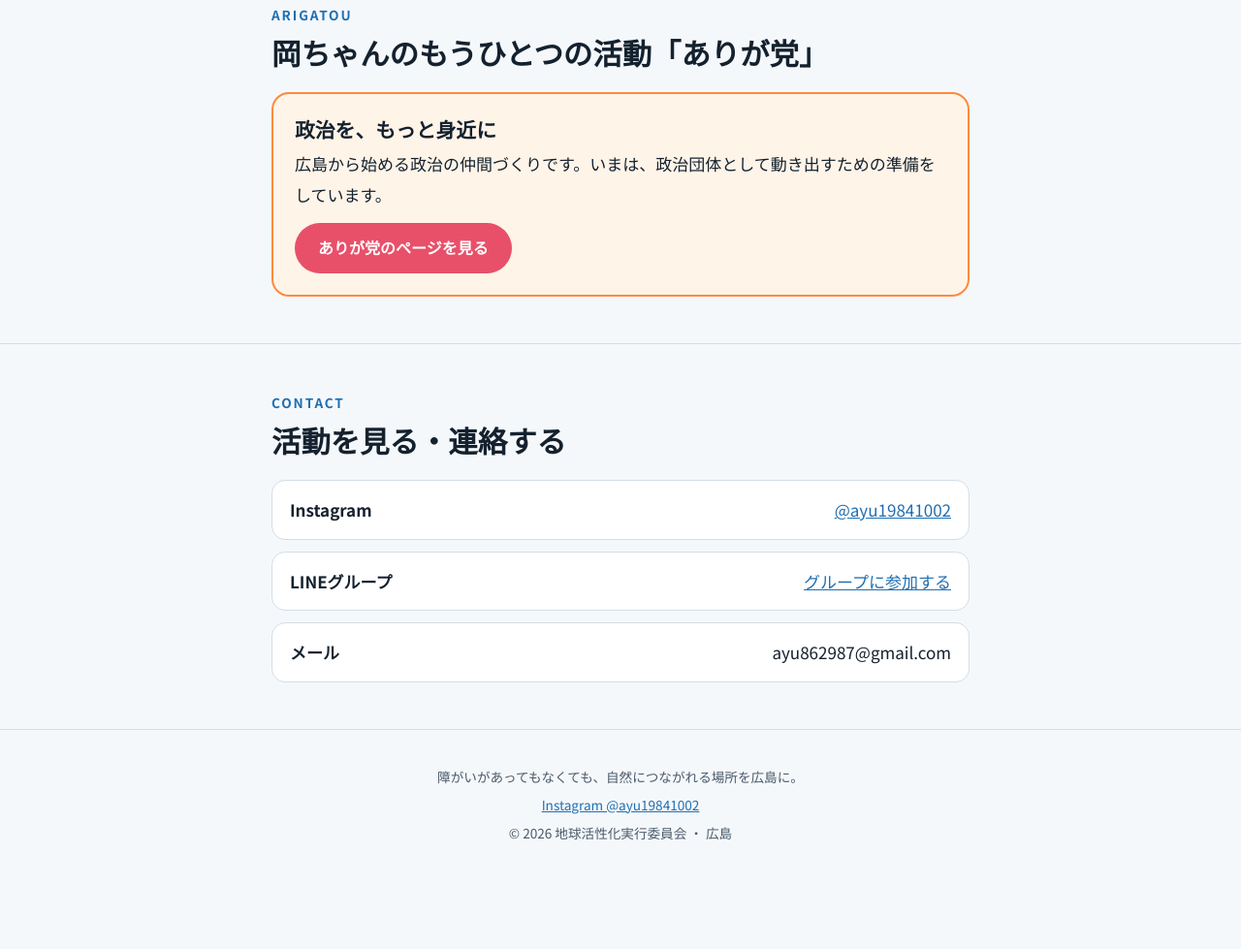
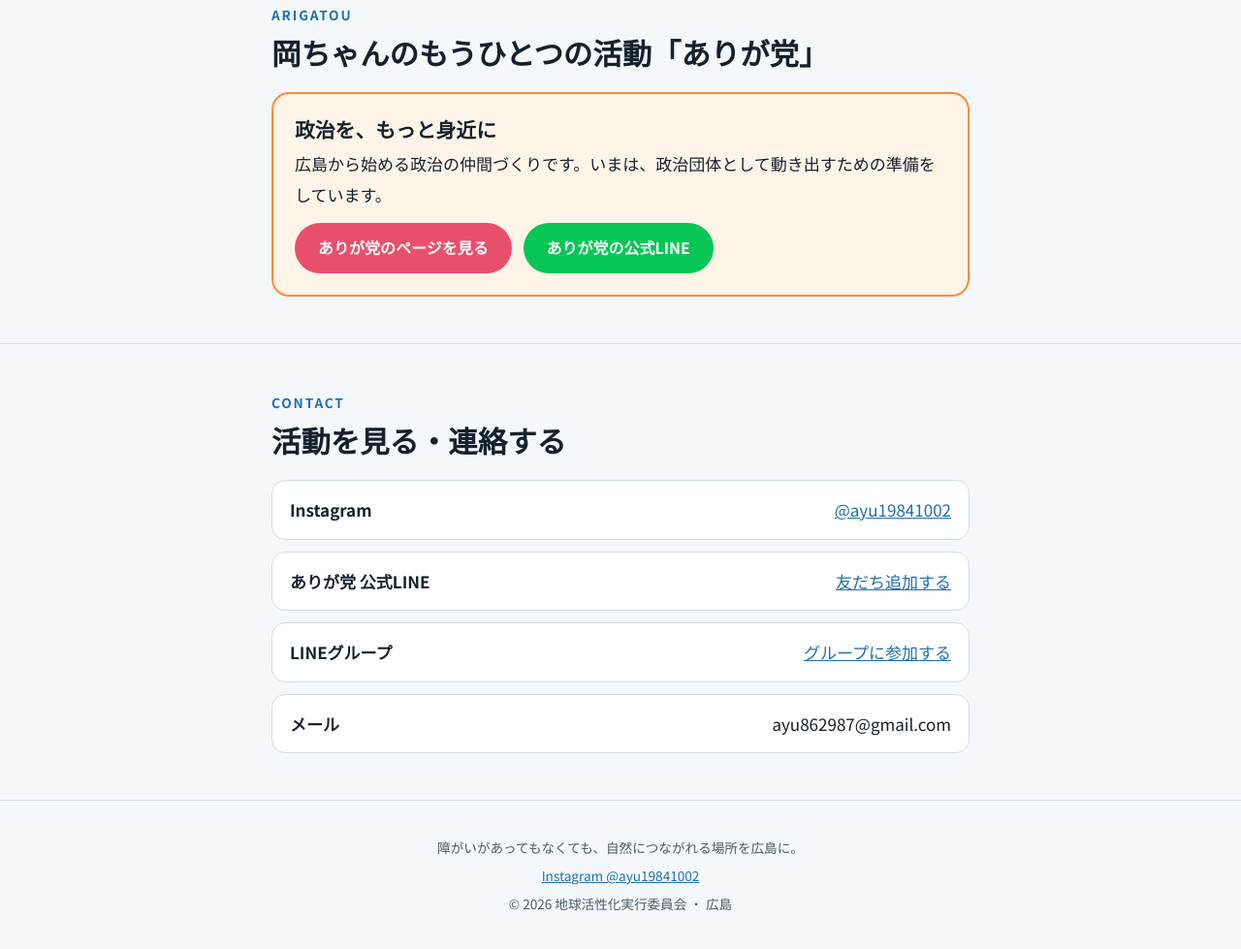
Before and after one commit to okayouhei/chikyu-kasseika, a plain HTML site: page docs/index.html in a window 1280 px wide. Shown: the part 3120-4099 px from the top of the page at 97% size. Before the commit the page ends 4028 px from the top, so only its background shows below. Drawn offline with Linux system fonts and the light colour scheme; a web font is replaced by a local one.

Commit message:
ありが党の公式LINE（友だち追加）リンクを追加

```diff
--- a/docs/index.html
+++ b/docs/index.html
@@ -103,6 +103,7 @@
         <h3>政治を、もっと身近に</h3>
         <p>広島から始める政治の仲間づくりです。いまは、政治団体として動き出すための準備をしています。</p>
         <a class="btn btn-ari" href="arigatou.html">ありが党のページを見る</a>
+        <a class="btn btn-line" href="https://line.me/R/ti/p/@002airut" target="_blank" rel="noopener">ありが党の公式LINE</a>
       </div>
     </div>
   </section>
@@ -113,6 +114,7 @@
       <h2>活動を見る・連絡する</h2>
       <div class="links">
         <div class="link-row"><b>Instagram</b><a href="https://www.instagram.com/ayu19841002/" target="_blank" rel="noopener">@ayu19841002</a></div>
+        <div class="link-row"><b>ありが党 公式LINE</b><a href="https://line.me/R/ti/p/@002airut" target="_blank" rel="noopener">友だち追加する</a></div>
         <div class="link-row"><b>LINEグループ</b><a href="https://line.me/R/ti/g/FX4JPcdwek" target="_blank" rel="noopener">グループに参加する</a></div>
         <div class="link-row"><b>メール</b>ayu862987@gmail.com</div>
       </div>
--- a/docs/style.css
+++ b/docs/style.css
@@ -117,3 +117,5 @@ footer{padding-block:32px;text-align:center;color:var(--muted);font-size:.85rem;
 .ari-form textarea{font:inherit;width:100%;box-sizing:border-box;border:1px solid #d3dde7;border-radius:12px;padding:12px;background:#fff;color:#14212e}
 .ari-form .btn-ari{margin-top:0;border:0;cursor:pointer;justify-self:start}
 .ari-voice .note{color:#4a5a6a}
+
+.btn-line{background:#06c755;color:#fff;margin-top:14px;margin-left:8px}
--- a/style.css
+++ b/style.css
@@ -117,3 +117,5 @@ footer{padding-block:32px;text-align:center;color:var(--muted);font-size:.85rem;
 .ari-form textarea{font:inherit;width:100%;box-sizing:border-box;border:1px solid #d3dde7;border-radius:12px;padding:12px;background:#fff;color:#14212e}
 .ari-form .btn-ari{margin-top:0;border:0;cursor:pointer;justify-self:start}
 .ari-voice .note{color:#4a5a6a}
+
+.btn-line{background:#06c755;color:#fff;margin-top:14px;margin-left:8px}
```
Also changed, not shown: arigatou.html (+2 -0 lines), docs/arigatou.html (+2 -0 lines), home.html (+2 -0 lines).
